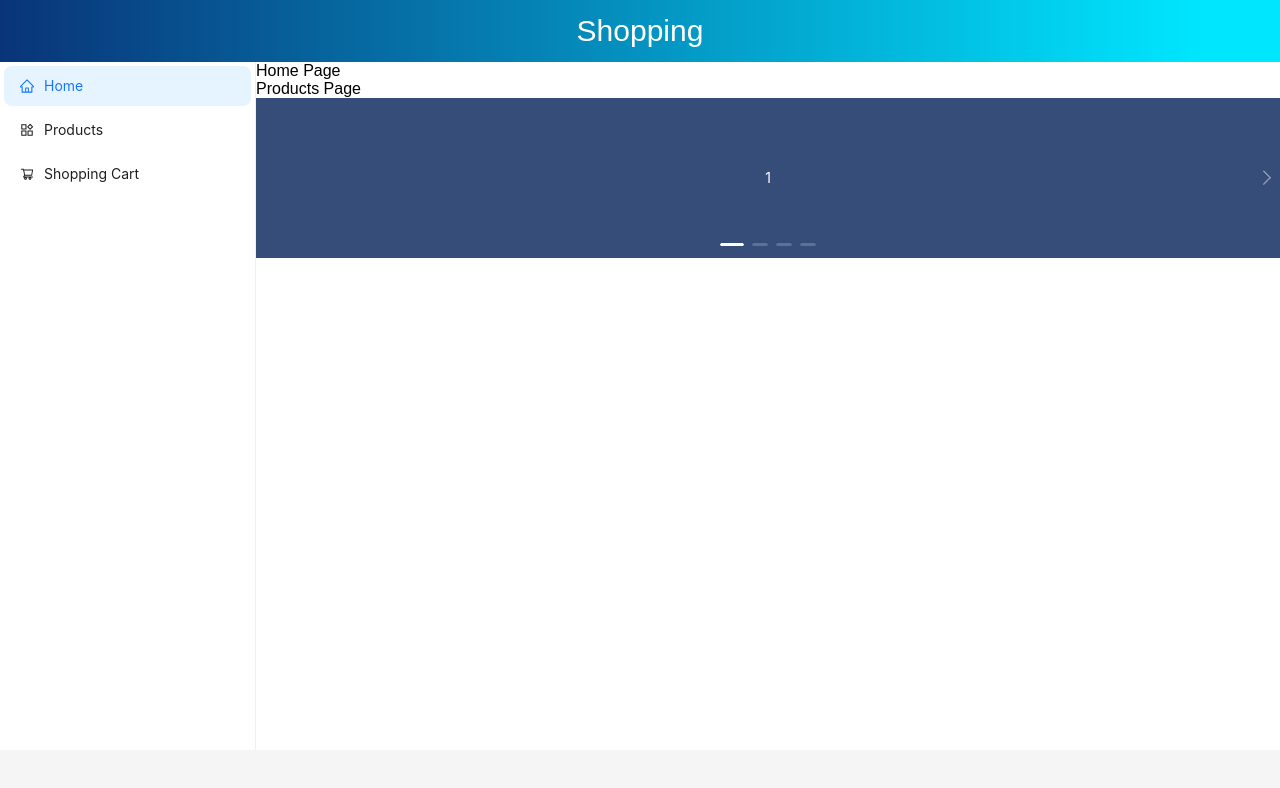
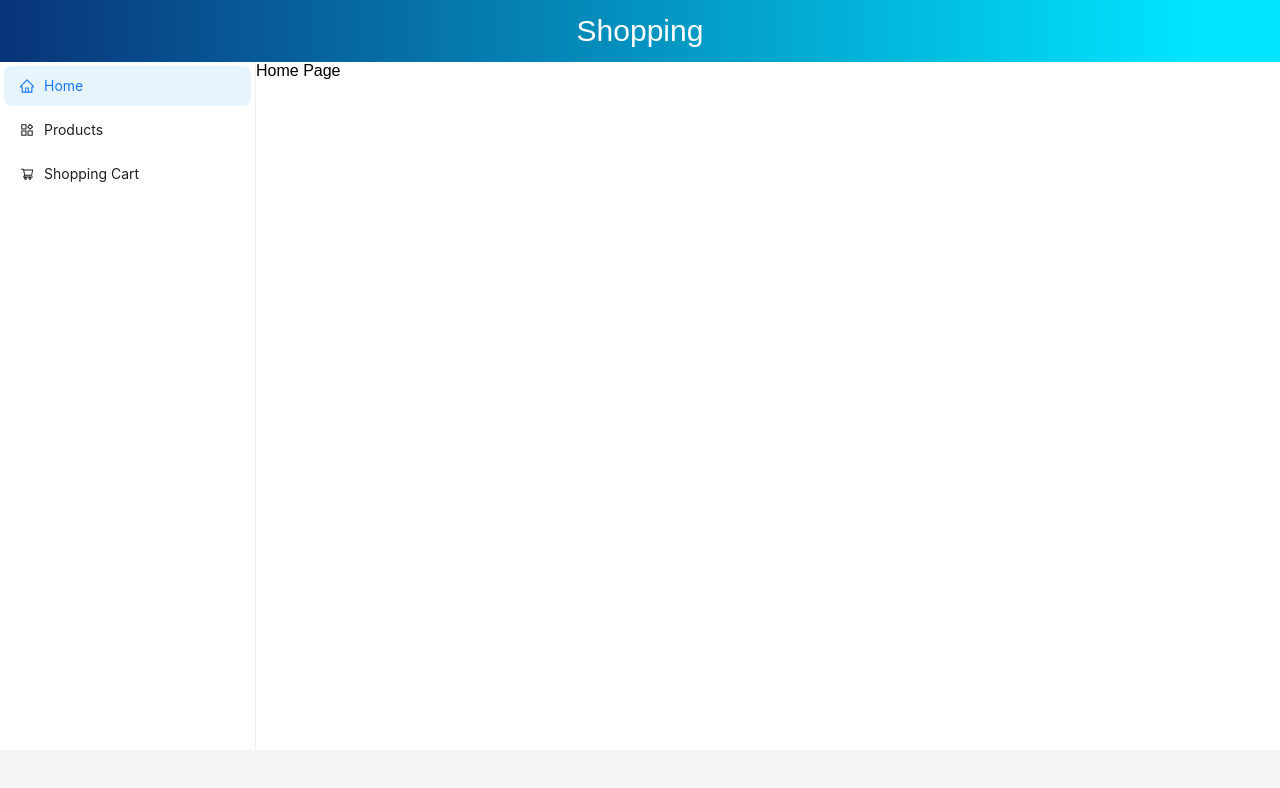
Before and after one commit to nikolai-dimitrov/Shopping-Cart-Demo, a React (Vite) app in the folder Shopping-Cart/: page / in a window 1280 px wide. Shown: the top 788 px of the page. Built offline with nearby package versions, Linux system fonts and the light colour scheme.

Commit message:
Added shopping cart route.

```diff
--- a/Shopping-Cart/src/App.jsx
+++ b/Shopping-Cart/src/App.jsx
@@ -1,11 +1,12 @@
 import { useState, useEffect } from "react";
-
+import { Routes, Route } from 'react-router-dom'
 
 import styles from "./app.module.css"
 import { Header } from "./components/Header/Header";
 import { Navigation } from "./components/Navigation/Navigation";
 import { Home } from "./components/Home/Home";
 import { OurProducts } from "./components/OurProducts/OurProducts";
+import { ShoppingCart } from "./components/ShoppingCart/ShoppingCart";
 
 
 import { Layout } from "antd";
@@ -17,8 +18,12 @@ function App() {
             <div className={styles.layout}>
                 <Navigation />
                 <main id="main">
-                    <Home />
-                    <OurProducts/>
+                    <Routes>
+                        <Route path="/" element={<Home />} />
+                        <Route path="/products" element={<OurProducts />} />
+                        <Route path="/shopping-cart" element={<ShoppingCart />} />
+
+                    </Routes>
                 </main>
             </div>
             <Footer />
```
